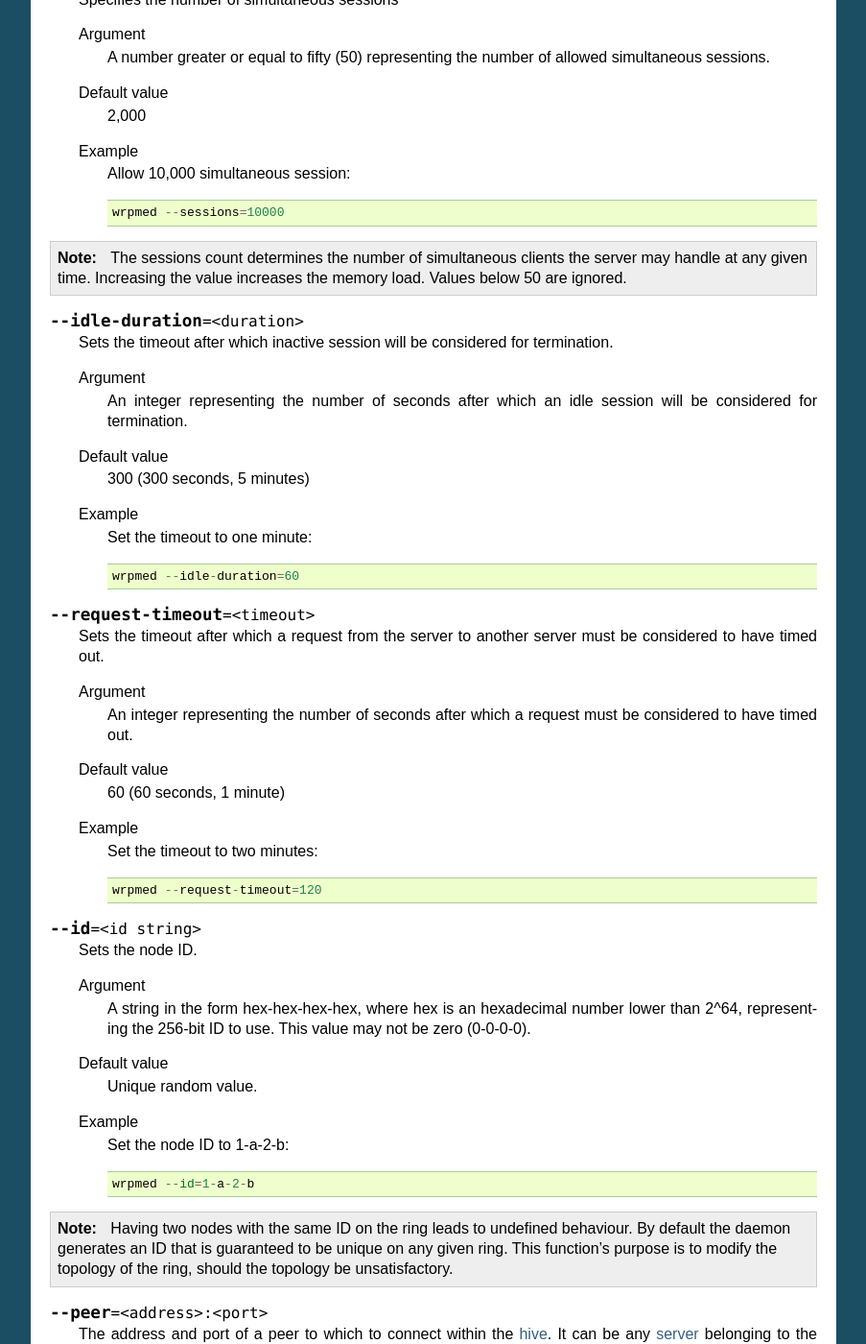
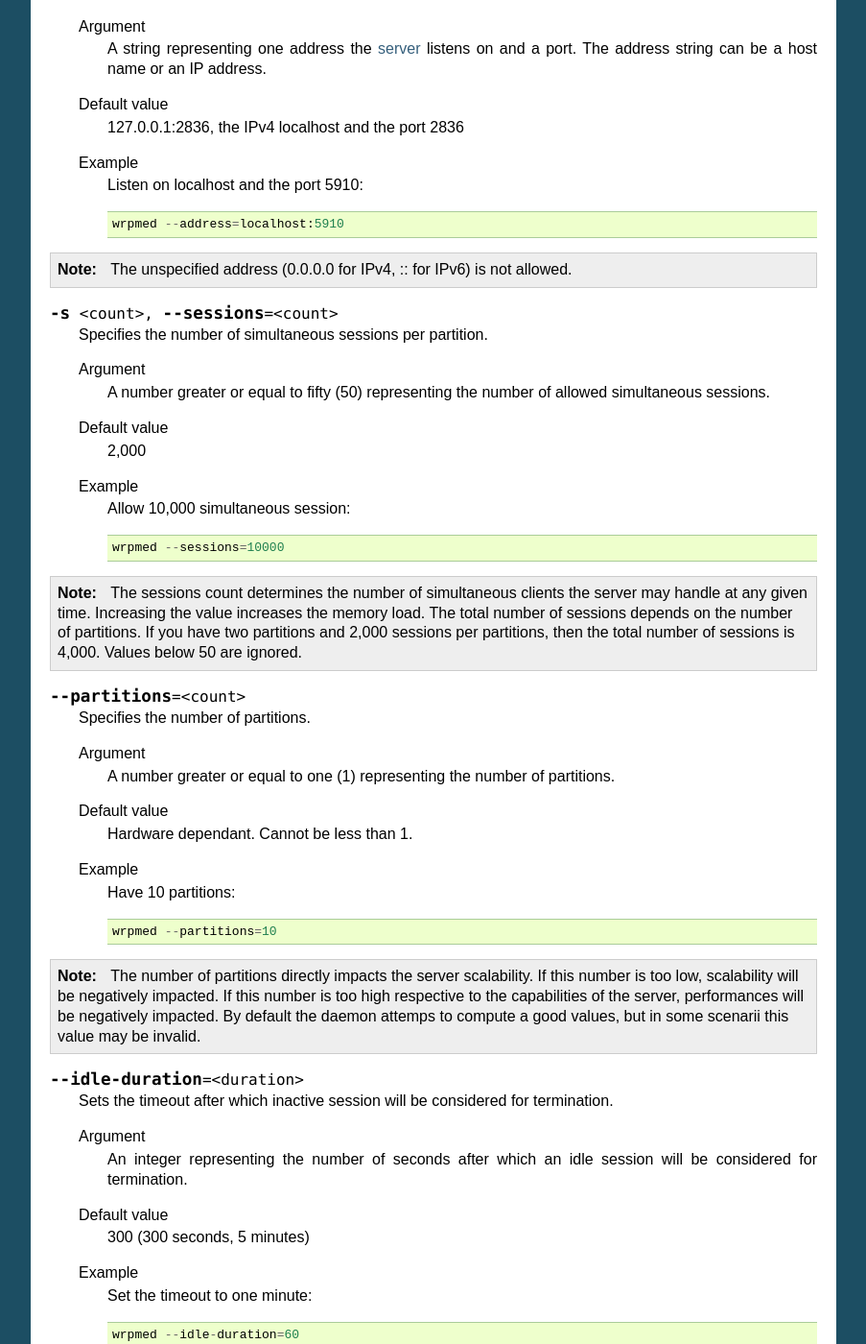
Before and after one commit to iltommi/qdb-documentation, a Sphinx documentation site: the page built from source/reference/wrpmed.rst, in a window 1280 px wide and 1400 px high, scrolled down 4658 px. Shown: the whole window at 96% size, without its empty margins (198-1101 px from the left). Built offline with Sphinx 7.4.7, drawn with Linux system fonts in a browser that asks for light colours; formulas are drawn with MathJax 3; some of the changed text lies outside the part shown.

Commit message:
Case 450 - Update documentation with regards to partitions

```diff
--- a/source/reference/wrpmed.rst
+++ b/source/reference/wrpmed.rst
@@ -26,6 +26,7 @@ Cheat sheet
  :option:`--license-file`              specify license              wrpme_license.txt       No
  :option:`-a`                          address to listen on         127.0.0.1:2836          No
  :option:`-s`                          max client sessions          2000                    No
+ :option:`--partitions`                number of partitions         Variable                No
  :option:`-r`                          persistence directory        ./db                    Yes
  :option:`--id`                        set the node id              generated               No
  :option:`--replication`               Sets the replication factor  1                       Yes
@@ -105,6 +106,18 @@ You can also disable the persistence altogether (:option:`--transient`), making
 .. caution::
     If you disable the persistence, evicted entries are lost.
 
+Partitions
+----------
+
+A partition can be seen as a worker threads. The more partitions, the more work can be done in parallel. However if the number of partitions is too high relative to your server capabilities to actually do parallel work performance will decrease.
+
+wrpme is highly scalable and partitions do not interfere with each other. The daemon's scheduler will assign incoming requests to the partition
+with the least workload.
+
+The ideal number of partitions is close to the number of physical cores your server has. By default the daemon chooses the best compromise it can. If this value is not satisfactory, you can use the :option:`--partitions` options to set the value manually.
+
+.. note::
+    Unless a performance issue is identified, it is best to let the daemon compute the partition count.
 
 Cache
 -----
@@ -215,7 +228,7 @@ Instance specific
 
 .. option:: -s <count>, --sessions=<count>
 
-    Specifies the number of simultaneous sessions
+    Specifies the number of simultaneous sessions per partition.
 
     Argument
         A number greater or equal to fifty (50) representing the number of allowed simultaneous sessions.
@@ -230,8 +243,30 @@ Instance specific
 
 .. note::
     The sessions count determines the number of simultaneous clients the server may handle at any given time.
-    Increasing the value increases the memory load.
+    Increasing the value increases the memory load. The total number of sessions depends on the number of partitions.
+    If you have two partitions and 2,000 sessions per partitions, then the total number of sessions is 4,000.
     Values below 50 are ignored.
+
+.. option:: --partitions=<count>
+
+    Specifies the number of partitions.
+
+    Argument
+        A number greater or equal to one (1) representing the number of partitions.
+
+    Default value
+        Hardware dependant. Cannot be less than 1.
+
+    Example
+        Have 10 partitions::
+
+            wrpmed --partitions=10
+
+.. note::
+    The number of partitions directly impacts the server scalability. If this number is too low, scalability will be
+    negatively impacted. If this number is too high respective to the capabilities of the server, performances will be
+    negatively impacted.
+    By default the daemon attemps to compute a good values, but in some scenarii this value may be invalid.
 
 .. option:: --idle-duration=<duration>
 
```
Also changed, not shown: source/changes.rst (+6 -4 lines).
